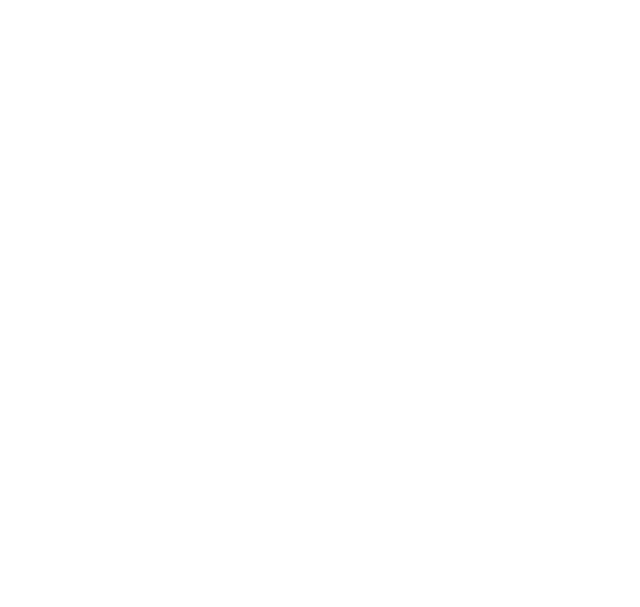
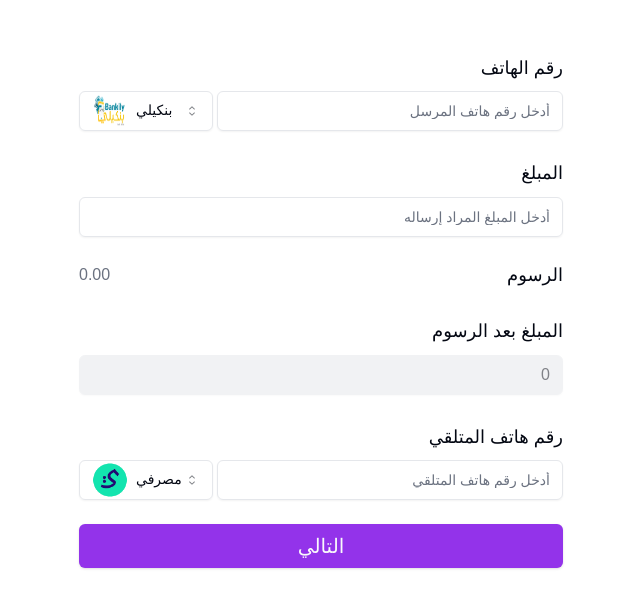
Before and after one commit to ahmed-abdat/lgole, a React (Vite) app: page /transfer in a window 1280 px wide. Before the commit this address had no page. Shown: the part 135-742 px from the top of the page, without its empty margins (447-1087 px from the left). Built offline with nearby package versions, Linux system fonts and the light colour scheme.

Commit message:
Add Transfer component and update Button import

```diff
--- a/src/App.tsx
+++ b/src/App.tsx
@@ -2,7 +2,7 @@
 import Home from "./pages/home";
 import "./App.css";
 import { Suspense } from "react";
-// import Transfer from "./pages/transfer";
+import Transfer from "./pages/transfer";
 
 
 function App() {
@@ -14,7 +14,7 @@
       <Suspense fallback={<h1>Loading ...</h1>}>
         <Routes>
           <Route path="/" element={<Home />} />
-          {/* <Route path="/transfer" element={<Transfer />} /> */}
+          <Route path="/transfer" element={<Transfer />} />
         </Routes>
       </Suspense>
     </Router>
--- a/src/layout/Hero.tsx
+++ b/src/layout/Hero.tsx
@@ -1,7 +1,8 @@
 import { useNavigate } from "react-router-dom";
 import hero from "/img/heros.png";
 // import Drawere from "./Drawer";
-import { Button } from "@mui/material";
+// import { Button } from "@mui/material";
+import { Button } from "@/components/ui/button";
 
 function Hero() {
   // navigate to the transfer page
@@ -9,6 +10,9 @@
   const handleTransfer = () => {
     navigate("/transfer");
   };
+
+
+
   return (
     <section className="flex flex-col gap-2 md:justify-around justify-center items-center  md:flex-row hero px-3">
       <img
```
